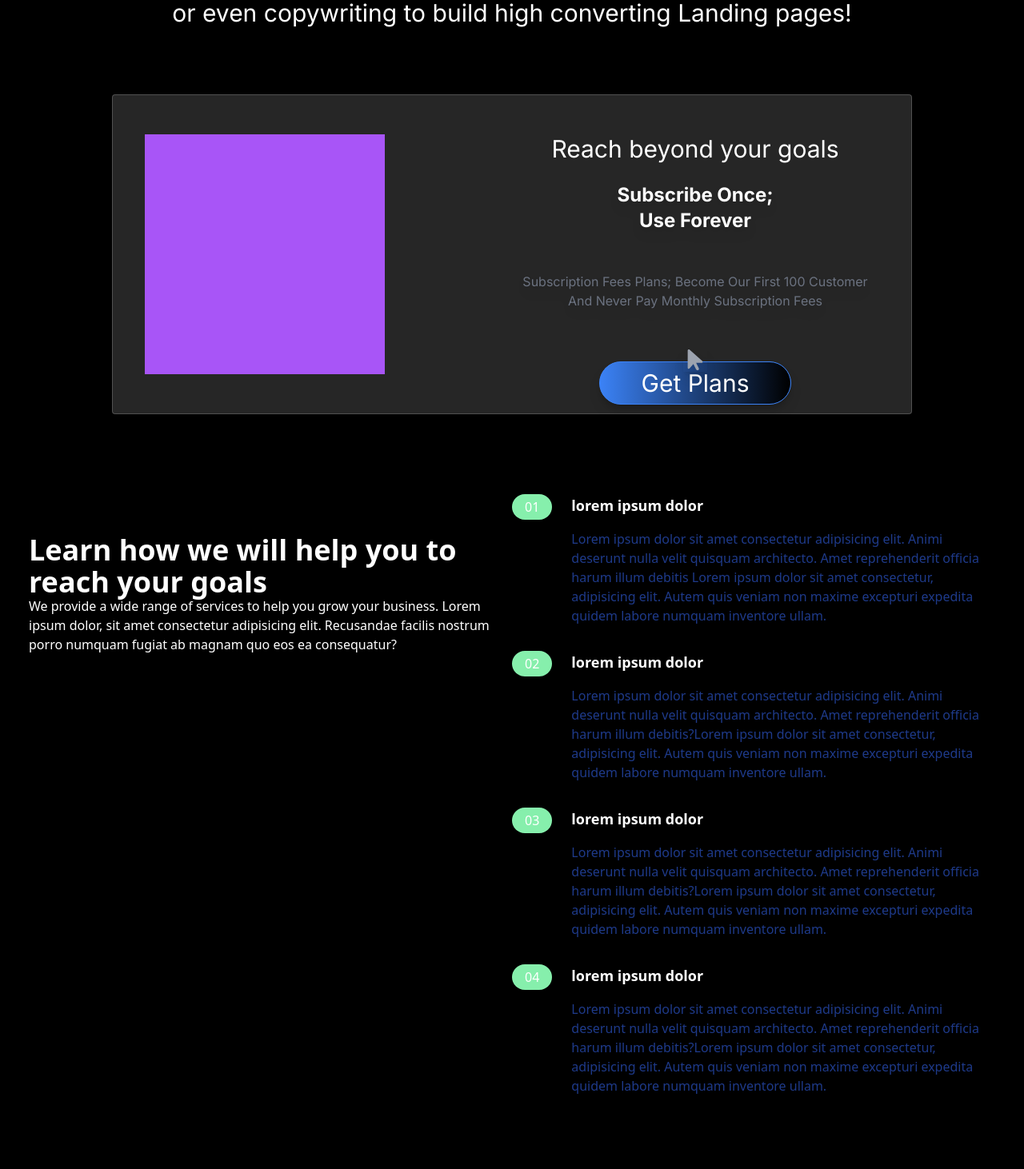
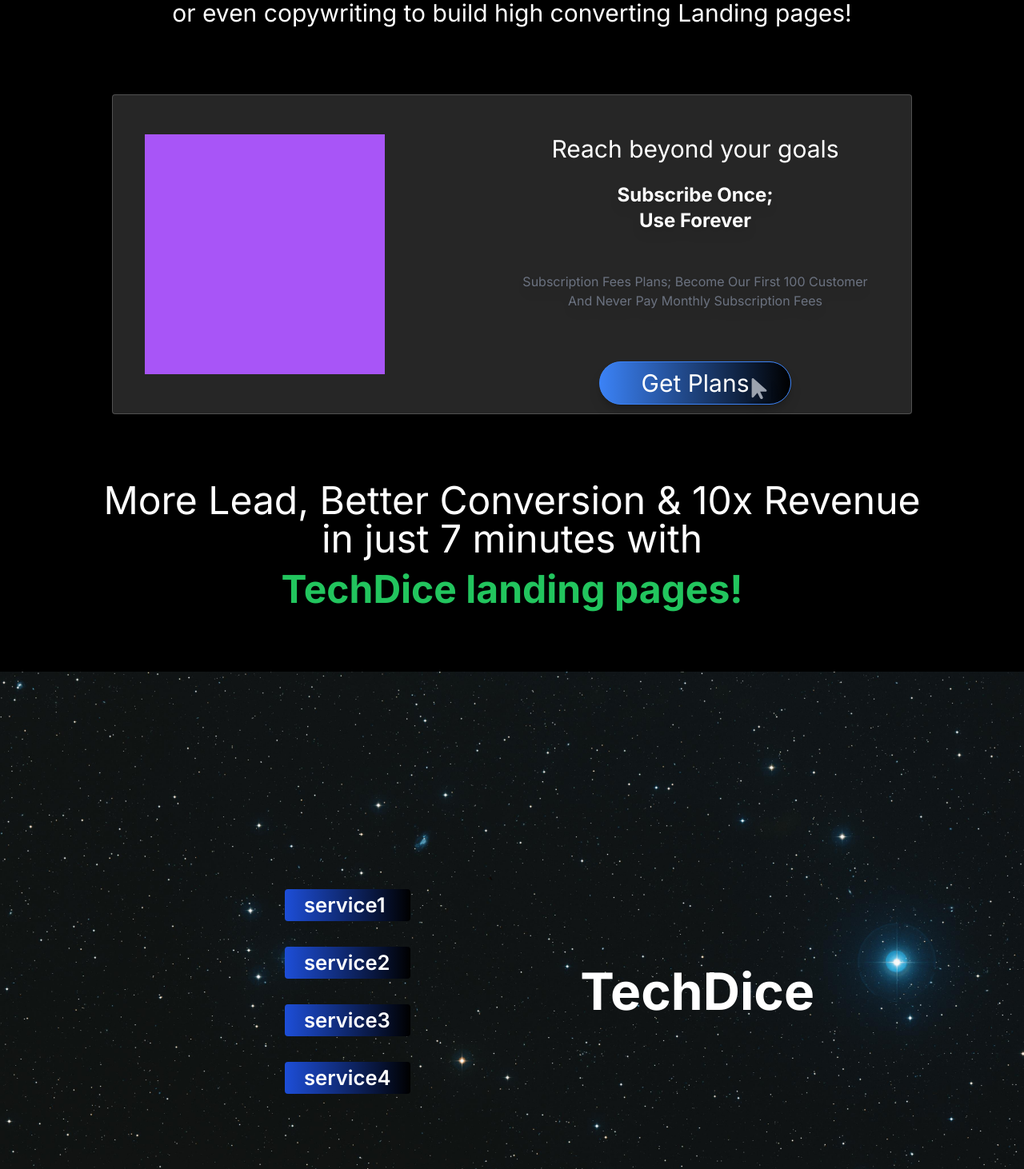
Before and after one commit to ananyajain10/agencyPage, a Next.js app: page / in a window 1280 px wide. Shown: the part 1188-2650 px from the top of the page at 80% size. Built offline with nearby package versions, Linux system fonts and the light colour scheme.

Commit message:
heroSectionServices

```diff
--- a/src/app/components/Hero.tsx
+++ b/src/app/components/Hero.tsx
@@ -1,142 +1,294 @@
-"use client"
-import React from 'react'
-import Image from 'next/image'
-import homebg from '@/assets/hero.jpg'
-import {motion } from 'framer-motion'
+"use client";
+import React from "react";
+import Image from "next/image";
+import homebg from "@/assets/hero.jpg";
+import { motion } from "framer-motion";
 import { FaArrowPointer } from "react-icons/fa6";
-
+import starbg from "@/assets/heroStarBg.png";
 
 
 const Hero = () => {
-  const cardVariants =  {
+  const cardVariantsServices =  {
+    offscreen: {
+      visibility: "hidden",
+    },
     onscreen: {
-
+      visibility: "visible",
+      x: 20,
 
       transition: {
         type: "spring",
         bounce: 0.3,
-        duration: 0.8
+        duration: 0.9,
+        delay: 0.8
       }
     }
+  };
+
+  const cardVariantsServicesTechDice =  {
+    offscreen: {
+      visibility: "hidden",
+    },
+    onscreen: {
+      visibility: "visible",
+      x: 70,
+
+      transition: {
+        type: "spring",
+        bounce: 0.3,
+        duration: 0.8,
+        delay: 1.5
+      }
+    }
+  };
+
+
+
+  const cardVariants = {
+    onscreen: {
+      transition: {
+        type: "spring",
+        bounce: 0.3,
+        duration: 0.8,
+      },
+    },
   };
 
   const fadeTitleVariants = {
     hidden: { opacity: 0 },
     show: {
       opacity: 1,
-      transition:{
-        staggerChildren:0.25
+      transition: {
+        staggerChildren: 0.25,
       },
     },
-  }
+  };
+
+  const services = ['service1', 'service2', 'service3', 'service4']
 
   return (
-    <div className='flex flex-col justify-items-center	 mt-20  pt-10 overflow-hidden'>
-
+    <div className="flex flex-col justify-items-center	 mt-20  pt-10 overflow-hidden">
       {/* left section */}
-
-    <div className='flex flex-col   justify-center  items-center  '>
+      <div className="flex flex-col   justify-center  items-center  ">
         <motion.h1
-        variants = {fadeTitleVariants}
-        initial={{opacity:0, x: -100}}
-        animate={{opacity:1, x:0}}
-        transition={{duration: 1.5, ease:"easeOut", delay: 0.1}}
-        className='text-5xl font-serif font-semibold text-cyan-500	md:text-9xl'>Innovative <span className='text-4xl md:text-8xl z-50 rounded font-bold text-white'>AI</span> <br /> <p className='indent-20 text-green-500'> Solutions </p></motion.h1>
+          variants={fadeTitleVariants}
+          initial={{ opacity: 0, x: -100 }}
+          animate={{ opacity: 1, x: 0 }}
+          transition={{ duration: 1.5, ease: "easeOut", delay: 0.1 }}
+          className="text-5xl font-serif font-semibold text-cyan-500	md:text-9xl"
+        >
+          Innovative{" "}
+          <span className="text-4xl md:text-8xl z-50 rounded font-bold text-white">
+            AI
+          </span>{" "}
+          <br /> <p className="indent-20 text-green-500"> Solutions </p>
+        </motion.h1>
         <motion.span
-        variants = {fadeTitleVariants}
-        initial={{opacity:0, x: -100}}
-        animate={{opacity:1, x:0}}
-        transition={{duration: 1.5, ease:"easeOut", delay: 0.5}}
-        className='tracking-wide text-2xl  py-2 text-center'>Increase your sales with the help of AI automation.</motion.span>
+          variants={fadeTitleVariants}
+          initial={{ opacity: 0, x: -100 }}
+          animate={{ opacity: 1, x: 0 }}
+          transition={{ duration: 1.5, ease: "easeOut", delay: 0.5 }}
+          className="tracking-wide text-2xl  py-2 text-center"
+        >
+          Increase your sales with the help of AI automation.
+        </motion.span>
         <motion.button
-        variants = {fadeTitleVariants}
-        initial={{opacity:0, x: -100}}
-        animate={{opacity:1, x:0}}
-        transition={{duration: 1.5, ease:"easeOut", delay: 0.9}}
-        className=' text-3xl rounded-full transition ease-in-out delay-150 text-white border border-black hover:-translate-y-1 hover:scale-110  duration-300 bg-gradient-to-r from-blue-500 to-black w-fit p-1.5 flex md:items-center drop-shadow-2xl'>
-          Get To Know Us</motion.button>
+          variants={fadeTitleVariants}
+          initial={{ opacity: 0, x: -100 }}
+          animate={{ opacity: 1, x: 0 }}
+          transition={{ duration: 1.5, ease: "easeOut", delay: 0.9 }}
+          className=" text-3xl rounded-full transition ease-in-out delay-150 text-white border border-black hover:-translate-y-1 hover:scale-110  duration-300 bg-gradient-to-r from-blue-500 to-black w-fit p-1.5 flex md:items-center drop-shadow-2xl"
+        >
+          Get To Know Us
+        </motion.button>
       </div>
-
- <br /><br /> <br />
-
+      <br />
+      <br /> <br />
       <motion.div
-   initial={{opacity:0}}
-   whileInView={{opacity:1}}
-   viewport={{ once: true, amount: 0.8 }}
+        initial={{ opacity: 0 }}
+        whileInView={{ opacity: 1 }}
+        viewport={{ once: true, amount: 0.8}}
         variants={cardVariants}
-    className='relative p-10 flex justify-center overflow-hidden'>
-<div className='relative flex justify-center items-center  w-[900px]'>
+        className="relative p-10 flex justify-center overflow-hidden"
+      >
+        <div className="relative flex justify-center items-center  w-[900px]">
           {/* Box at top right */}
-    <div className="absolute flex items-center text-3xl md:text-9xl top-[5px] right-[24px] w-[13px] h-[13px] md:w-40 md:h-40 rounded-lg z-1  animate-bounce" style={{ animationDuration: '5s' }}>
+          <div
+            className="absolute flex items-center text-3xl md:text-9xl top-[5px] right-[24px] w-[13px] h-[13px] md:w-40 md:h-40 rounded-lg z-1  animate-bounce"
+            style={{ animationDuration: "5s" }}
+          >
             🤖
           </div>
 
-    <div className='relative flex items-center justify-center rounded backdrop-blur-sm bg-transparent-300/30
-                    w-[350px] h-[200px] md:w-[1500px] md:h-[400px] border border-white/30'>
-
-        <Image src={homebg} alt="homebg" className='absolute rounded-lg flex items-center z-20 ' width={200} height={100} />
+          <div
+            className="relative flex items-center justify-center rounded backdrop-blur-sm bg-transparent-300/30
+                    w-[350px] h-[200px] md:w-[1500px] md:h-[400px] border border-white/30"
+          >
+            <Image
+              src={homebg}
+              alt="homebg"
+              className="absolute rounded-lg flex items-center z-20 "
+              width={200}
+              height={100}
+            />
           </div>
 
           {/* Box at bottom left */}
-    <div className="absolute bottom-[5px] right-[50px] md:bottom-[30px] md:right-[200px] flex items-center justify-center text-3xl w-[25px] h-[25px] md:text-9xl md:w-40 md:h-40 rounded-lg z-200 animate-bounce" style={{ animationDuration: '5s' }}>
+          <div
+            className="absolute bottom-[5px] right-[50px] md:bottom-[30px] md:right-[200px] flex items-center justify-center text-3xl w-[25px] h-[25px] md:text-9xl md:w-40 md:h-40 rounded-lg z-200 animate-bounce"
+            style={{ animationDuration: "5s" }}
+          >
             🧑‍💻
           </div>
 
           {/* Right div  */}
-    <div className='absolute p-5 rounded border border-green  flex bottom-[5px]  md:bottom-[30px] left-[50px] w-[150px] h-[100px] md:left-[100px] md:h-[200px] md:w-[300px] backdrop-blur-sm bg-green-500/30 animate-bounce' style={{ animationDuration: '5s' }}>
-        <Image src={homebg} alt="homebg" className='rounded-lg items-center z-20 md:mr-2' width={150} height={150} />
-        <p className='md:text-2xl text-2xs flex items-center '> AI Ready solutions.</p>
+          <div
+            className="absolute p-5 rounded border border-green  flex bottom-[5px]  md:bottom-[30px] left-[50px] w-[150px] h-[100px] md:left-[100px] md:h-[200px] md:w-[300px] backdrop-blur-sm bg-green-500/30 animate-bounce"
+            style={{ animationDuration: "5s" }}
+          >
+            <Image
+              src={homebg}
+              alt="homebg"
+              className="rounded-lg items-center z-20 md:mr-2"
+              width={150}
+              height={150}
+            />
+            <p className="md:text-2xl text-2xs flex items-center ">
+              {" "}
+              AI Ready solutions.
+            </p>
+          </div>
+        </div>
+      </motion.div>
+      <br /> <br /> <br />
+      {/* card  */}
+      <div className="flex items-center justify-center">
+        <motion.div
+          initial={{ opacity: 0 }}
+          whileInView={{ opacity: 1 }}
+          viewport={{ once: true, amount: 0.8 }}
+          variants={cardVariants}
+          className="md:text-3xl w-[1000px] items-center text-center	py-4 px-10 text-4xs leading-relaxed"
+        >
+          Introducing TechDice: The Ultimate AI-Powered Landing Page builder
+          that requires no knowledge of Coding, sales & Marketing or even
+          copywriting to build high converting Landing pages!
+        </motion.div>
+      </div>
+      <br /> <br />
+      <motion.div
+        initial={{ opacity: 0 }}
+        whileInView={{ opacity: 1 }}
+        viewport={{ once: true, amount: 0.8 }}
+        variants={cardVariants}
+        className="flex items-center justify-center m-5"
+      >
+        <div
+          className="relative mx-3 flex flex-col md:flex-row items-center justify-between rounded backdrop-blur-sm bg-white/15 px-5
+                    w-[90vw] h-[120vh] md:w-[1000px] md:h-[400px] border border-white/20"
+        >
+          {/* right  */}
+          <div className=" items-center w-[85vw] h-[45vh] md:w-[300px] md:h-[300px] bg-purple-500 m-5"></div>
+
+          {/* left  */}
+          <div className="flex flex-col items-center justify-items-center w-[85vw] h-[100vh] md:w-[500px] md:h-[300px] ">
+            <h2 className="text-1xl md:text-3xl flex items-center  drop-shadow-l">
+              Reach beyond your goals{" "}
+            </h2>
+            <div className="text-2xl text-center flex items-center px-5 py-6 font-bold drop-shadow-lg">
+              Subscribe Once; <br /> Use Forever
+            </div>
+            <div className="flex items-center text-center text-1xl px-5 py-6  drop-shadow-lg text-gray-500">
+              {" "}
+              Subscription Fees Plans; Become Our First 100 Customer And Never
+              Pay Monthly Subscription Fees
+            </div>
+            <div className=" relative text-3xl flex items-center justify-center rounded-full shadow-lg  bg-gradient-to-r from-blue-500 to-black  animate-colorChange p-2  mx-5  my-10  md:w-[240px] drop-shadow-lg border border-blue-500 bg-blue-400 cursor-pointer">
+              Get Plans
+              <div className="absolute bottom-0  right-6 md:bottom-1 shadow-lg shadow-white-500/50 text-3xl text-gray-400">
+                <FaArrowPointer />
+              </div>
+            </div>
+          </div>
+        </div>
+      </motion.div>
+      <br /> <br />
+      <div className="flex items-center justify-center">
+        <motion.div
+          initial={{ opacity: 0 }}
+          whileInView={{ opacity: 1 }}
+          viewport={{ once: true, amount: 0.8 }}
+          variants={cardVariants}
+          className="md:text-5xl w-[90vw] items-center text-center	py-4 px-10 text-3xl leading-relaxed"
+        >
+          More Lead, Better Conversion & 10x Revenue in just 7 minutes with
+          <br />
+          <span className=" md:hover:text-6xl hover:text-blue-500 text-green-500 duration-700 transition-all font-bold leading-relaxed">
+            TechDice landing pages!
+          </span>
+        </motion.div>
+      </div>
+      <br />
+      <br />
+      {/* mention services  */}
+      <div className="flex items-center justify-center">
+      <div className="md:w-screen md:h-screen w-[90vw] h-[50vh] flex flex-row items-center justify-center bg-scroll bg-cover bg-[url('.././assets/heroStarBg.png')]" >
+        <div className="w-[50vw] h-[40vh] flex flex-row items-center justify-between ">
+          <div className="flex flex-col ">
+           { services.map((service, i) =>{
+                return(
+                    <motion.h4
+                    key={i}
+                    variants={cardVariantsServices}
+                    initial="offscreen"
+                    whileInView="onscreen"
+                    viewport={{ once: true, amount: 0.8 }}
+                    style={{ fontSize: '2vw' }}
+                    className="md:text-4xl font-semibold  md:px-6 md:m-4 px-[2px] my-[5px] rounded bg-gradient-to-r from-blue-700 to-black">
+                    {service}
+                    </motion.h4>
+                )
+            })
+            }
+
+
+          </div>
+<div>
+
+
+          <motion.h1
+            initial="offscreen"
+            whileInView="onscreen"
+            viewport={{ once: true, amount: 0.8 }}
+            variants={cardVariantsServicesTechDice}
+            style={{ fontSize: '5vw' }}
+           className="md:text-9xl  font-bold px-3">
+            TechDice</motion.h1>
+
+            </div>
+        </div>
+      </div>
+      </div>
+      <br />
+
+            <div className="flex items-center justify-center">
+      <div className="flex items-center justify-center w-[80vw] p-[20px] bg-gradient-to-b from-blue-600 to-black">
+        <div className="flex flex-col md:flex md:flex-row justify-between ">
+          <div className="flex flex-col w-[50vw]">
+            <p className="md:leading-10 leading-8 text-[2vw]">Track Data from all platforms, like Meta Ads, Google Ads for better tracking, optimization & Scaling</p>
+            <p className="md:leading-8 leading-6 text-[1vw]">Revolutionize the way you utilize data and AI to enhance your Traffic and Sales, while minimizing CPC and CPL to boost your profitability. Data is the new gold, and Myzer assists you in tracking data from all advertising platforms for improved optimization, tracking, and scaling. It has never been easier to make data-driven decisions.</p>
+            <button className="rounded-full bg-blue-500 w-fit p-5 flex items-center justify-center ">Pricing</button>
+          </div>
+
+          <div>
+            🧑‍💻
+          </div>
+        </div>
       </div>
 
       </div>
-</motion.div>
+    </div>
+  );
+};
 
-<br /> <br /> <br />
-
-{/* card  */}
-<div className='flex items-center justify-center'>
-<motion.div
-initial={{opacity:0}}
-whileInView={{opacity:1}}
-viewport={{ once: true, amount: 0.8 }}
-variants={cardVariants}
-className='md:text-3xl w-[1000px] items-center text-center	py-4 px-10 text-4xs'>
-Introducing TechDice: The Ultimate AI-Powered Landing Page builder that requires no knowledge of Coding,
-sales & Marketing or even copywriting to build high converting Landing pages!
-</motion.div>
-</div>
-
-<br /> <br />
-<motion.div
-initial={{opacity:0}}
-whileInView={{opacity:1}}
-viewport={{ once: true, amount: 0.8 }}
-variants={cardVariants}
-className='flex items-center justify-center m-5'>
-<div className='relative mx-3 flex flex-col md:flex-row items-center justify-between rounded backdrop-blur-sm bg-white/15 px-5
-                    w-[90vw] h-[120vh] md:w-[1000px] md:h-[400px] border border-white/20'>
-                      {/* right  */}
-        <div className=' items-center w-[85vw] h-[45vh] md:w-[300px] md:h-[300px] bg-purple-500 m-5'></div>
-
-        {/* left  */}
-        <div className='flex flex-col items-center justify-items-center w-[85vw] h-[100vh] md:w-[500px] md:h-[300px] '>
-                <h2 className='text-1xl md:text-3xl flex items-center  drop-shadow-l'>Reach beyond your goals </h2>
-                <div className='text-2xl text-center flex items-center px-5 py-6 font-bold drop-shadow-lg'>Subscribe Once; <br /> Use Forever</div>
-                <div className='flex items-center text-center text-1xl px-5 py-6  drop-shadow-lg text-gray-500'> Subscription Fees Plans; Become Our First 100 Customer And Never Pay Monthly Subscription Fees</div>
-                <div className=' relative text-3xl flex items-center justify-center rounded-full shadow-lg  bg-gradient-to-r from-blue-500 to-black  animate-colorChange p-2  mx-5  my-10  md:w-[240px] drop-shadow-lg border border-blue-500 bg-blue-400'>Get Plans
-                <div className='absolute top- md:bottom-10 shadow-lg shadow-black-500/50 text-3xl text-gray-400'><FaArrowPointer /></div>
-                </div>
-        </div>
-
-
-</div>
-</motion.div>
-    </div>
-
-
-
-
-  )
-}
-
-export default Hero
+export default Hero;
```
Also changed, not shown: src/app/globals.css (line endings or trailing spaces), src/assets/heroStarBg.png (added). Lines whose indentation alone changed are shown as unchanged.
